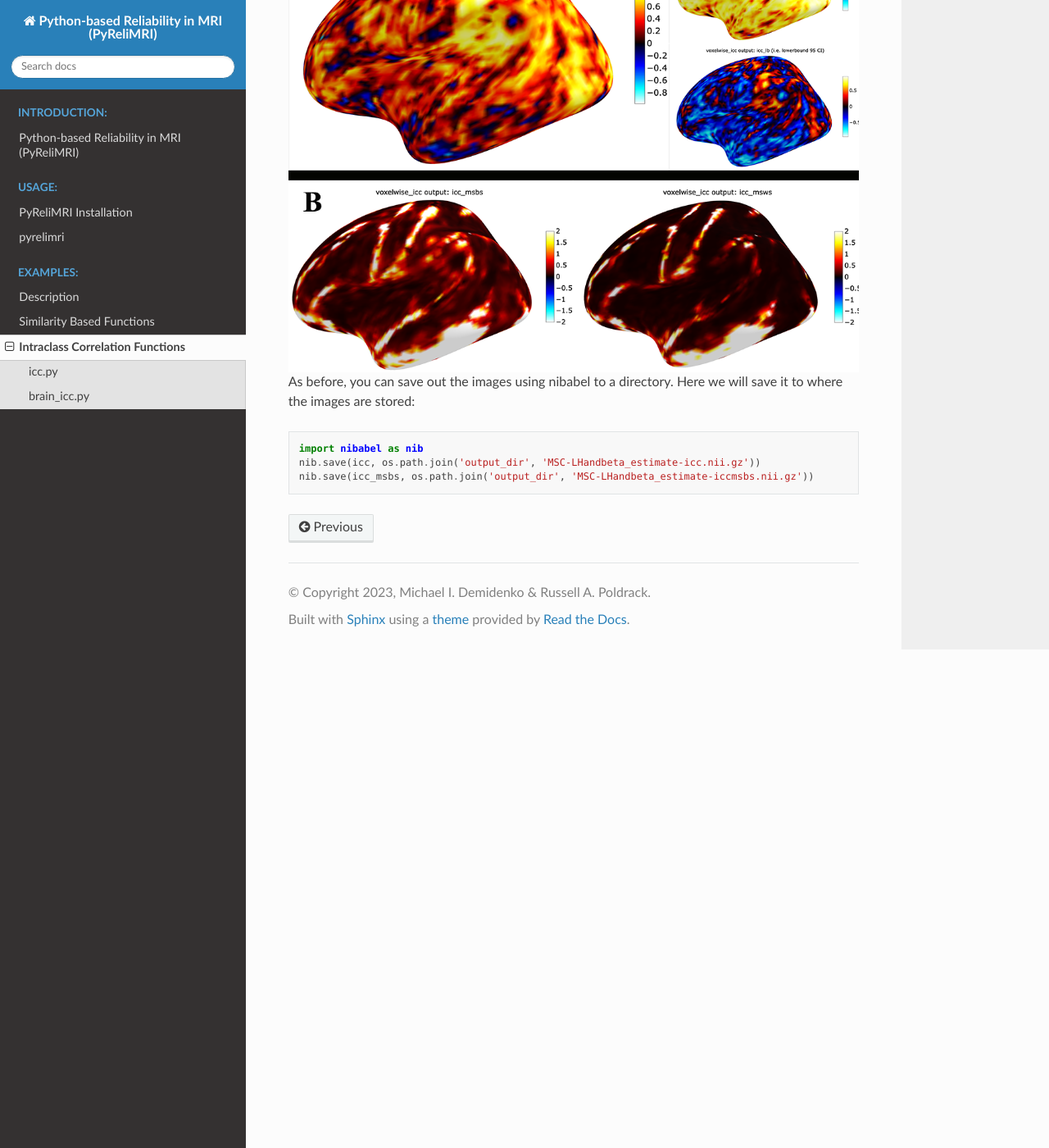
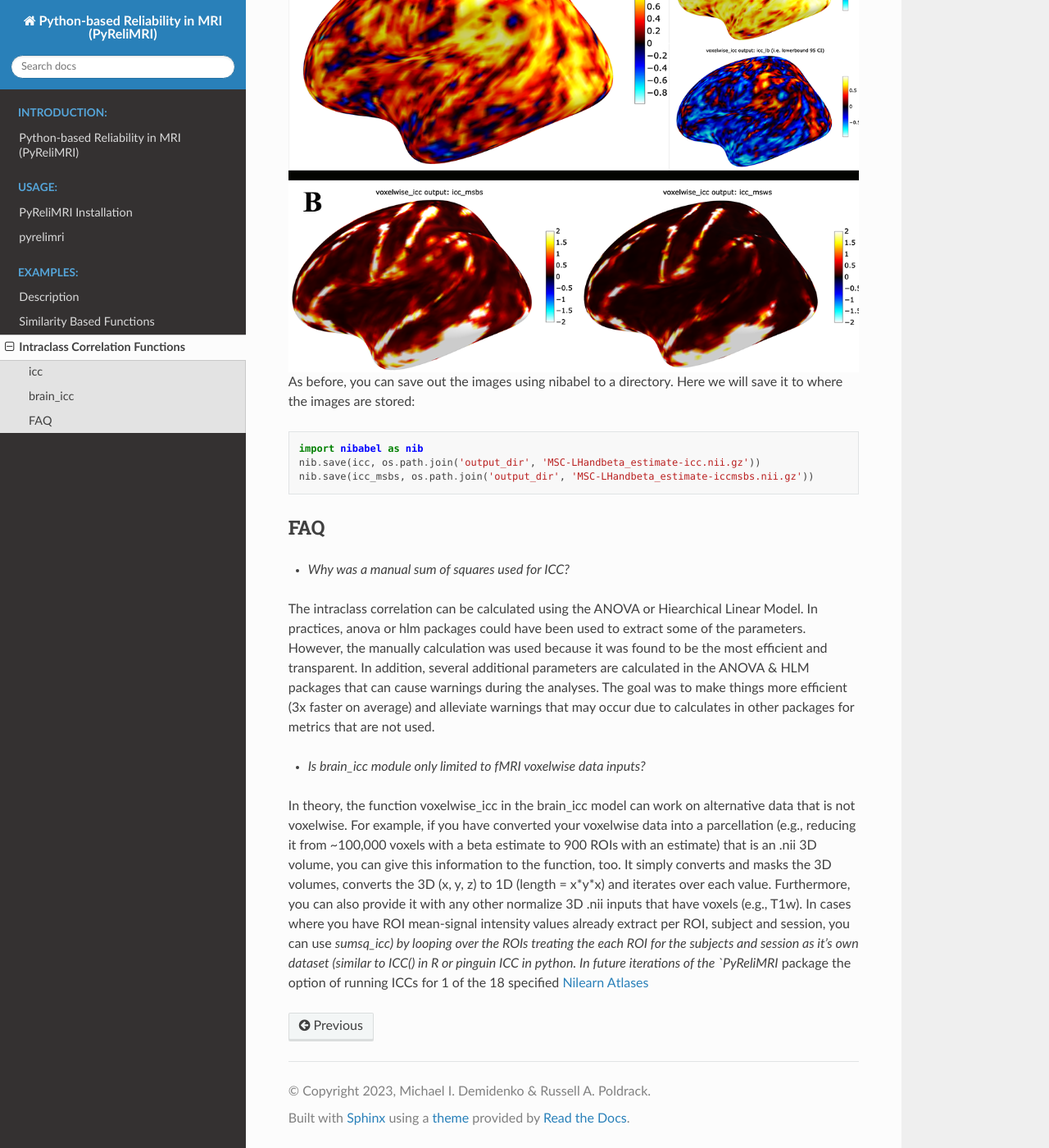
Before and after one commit to demidenm/PyReliMRI, a Sphinx documentation site: the page built from docs/icc_funcs.rst, in a window 1280 px wide and 1400 px high, scrolled down 7786 px. Shown: the whole window at 82% size. Built offline with Sphinx 7.4.7 and the Read the Docs theme 2.0.0, drawn with Linux system fonts in a browser that asks for light colours; some of the changed text lies outside the part shown.

Commit message:
rev readthedocs

```diff
--- a/docs/icc_funcs.rst
+++ b/docs/icc_funcs.rst
@@ -1,20 +1,20 @@
 Intraclass Correlation Functions
-=======================================
+================================
 
 The intraclass correlation (ICC) estimates are a complement to the similarity functions. The variability/similarity \
 in the data can be parsed in several ways. One can estimate home similar things are about a threshold (e.g., 1/0) or \
 how similarity specific continuous estimates are across subjects. The ICC is used for the latter here.
 
-Two components are described with some examples: The `icc.py` and `brain_icc.py`. The first is the manual estimation \
+Two components are described with some examples: The  `icc` and `brain_icc` modules. The first is the manual estimation \
 of the components of the ICC, such the the sum of (1) squared total,  the sum of (2) squared within, (3) sum of squared between \
-their associated mean sums of squared (which is 1-3 divided by the degrees of freedom) in `icc.py`. Then, the next step is to \
-calculate these values on a voxel-by-voxel basis (or if you wanted to, ROI by ROI) using `brain.py`.
+their associated mean sums of squared (which is 1-3 divided by the degrees of freedom) in `icc` module. Then, the next step is to \
+calculate these values on a voxel-by-voxel basis (or if you wanted to, ROI by ROI) using `brain` module.
 
 
-icc.py
-------
+icc
+---
 
-While `icc.py` is within the package for MRI reliability, it can still be used to calculate different values on dataframes. \
+While `icc` is within the package for MRI reliability, it can still be used to calculate different values on dataframes. \
 Below will describe the different components and use `seaborns.anagrams <https://github.com/mwaskom/seaborn-data/blob/master/anagrams.csv>`_ \
 as the example for each of these.
 
@@ -196,11 +196,11 @@
     - `icc3_msbs`: Mean Squared Between Subject Variance using for ICC estimate
     - `icc3_msws`: Mean Squared Within Subject Variance used for ICC estimate
 
-brain_icc.py
-------------
+brain_icc
+---------
 
-The `brain_icc.py` is, for a lack for better words, a big wrapper for for the `icc.py`. \
-In short, the `voxelwise_icc` function within `brain_icc.py` calculates the ICC for 3D nifti brain images \
+The `brain_icc` module is, for a lack for better words, a big wrapper for for the `icc` module. \
+In short, the `voxelwise_icc` function within the `brain_icc` modules calculates the ICC for 3D nifti brain images \
 across subjects and sessions on a voxel-by-voxel basis. Here are the steps it uses:
 
     - The function takes in the paths to the 3D nifti brain images for each session, the path to the nifti mask object, and the ICC type to be calculated.
@@ -300,7 +300,7 @@
 
 
 Now that our data is loaded, we specify the session paths (recall, Nilearn saves the paths to the images on your computer) \
-and then we will provide this information to `voxelwise_icc` within `brain.py`
+and then we will provide this information to `voxelwise_icc` within `brain`
 
 
 .. code-block:: python
@@ -360,3 +360,28 @@
     import nibabel as nib
     nib.save(icc, os.path.join('output_dir', 'MSC-LHandbeta_estimate-icc.nii.gz'))
     nib.save(icc_msbs, os.path.join('output_dir', 'MSC-LHandbeta_estimate-iccmsbs.nii.gz'))
+
+
+FAQ
+---
+
+* `Why was a manual sum of squares used for ICC?` \
+
+The intraclass correlation can be calculated using the ANOVA or Hiearchical Linear Model. In practices, anova or hlm \
+packages could have been used to extract some of the parameters. However, the manually calculation was used because it was \
+found to be the most efficient and transparent. In addition, several additional parameters are calculated in the ANOVA & \
+HLM packages that can cause warnings during the analyses. The goal was to make things more efficient (3x faster on average) \
+and alleviate warnings that may occur due to calculates in other packages for metrics that are not used.
+
+* `Is brain_icc module only limited to fMRI voxelwise data inputs?` \
+
+In theory, the function voxelwise_icc in the brain_icc model can work on alternative data that is not voxelwise. For example, \
+if you have converted your voxelwise data into a parcellation (e.g., reducing it from ~100,000 voxels with a beta estimate \
+to 900 ROIs with an estimate) that is an .nii 3D volume, you can give this information to the function, too. It simply converts \
+and masks the 3D volumes, converts the 3D (x, y, z) to 1D (length = x*y*x) and iterates over each value. Furthermore, you can \
+also provide it with any other normalize 3D .nii inputs that have voxels (e.g., T1w).
+In cases where you have ROI mean-signal intensity values already extract per ROI, subject and session, you can use `sumsq_icc) \
+by looping over the ROIs treating the each ROI for the subjects and session as it's own dataset (similar to ICC() in R or pinguin ICC \
+in python.
+In future iterations of the `PyReliMRI` package the option of running ICCs for 1 of the 18 specified \
+`Nilearn Atlases <https://nilearn.github.io/dev/modules/datasets.html>`_
--- a/docs/introduction.rst
+++ b/docs/introduction.rst
@@ -41,17 +41,17 @@
      - Inputs
      - Purpose
 
-   * - brain_icc.py
+   * - brain_icc
      - voxelwise_icc
      - **REQUIRED:** Paths to 3D NifTi session 1, paths to 3D NifTi session 2, path to 3D NifTi brain mask  **OPTIONAL:** paths to 3D NifTi session 3 and ICC type (icc_type; default = 'icc_3', options include: 'icc_3', 'icc_2', 'icc_1')
      - Calculates and returns intraclass correlation (e.g., ICC(1), ICC(2,1), or ICC(3,1) for 3D volumes across 1+ sessions, returning five 3D volumes reflecting the ICC estimate, the 95% lowerbound for ICC estimate, 95% upperbound for ICC estimate, mean squared error between subjects, mean squared error within subjects)
 
-   * - icc.py
+   * - icc
      - sumsq_total, sumsq, sumsq_btwn, icc_confint, sumsq_icc
      - **REQUIRED:** Panda long dataframe with a subject variable (sub_var), session variable (sess_var), the scores (value_var) and the icc type (icc_type; default = 'icc_3', options include: 'icc_3', 'icc_2', 'icc_1')
      - Calculates different components used in calculating the ICC estimate (e.g., ICC([1], ICC([2,1], or ICC[3,1]), 95% lowerbound and 95% upperbound for ICC, mean between subject variance and mean within-subject variance
 
-   * - similarity.py
+   * - similarity
      - image_similarity,permute_images
      - **REQUIRED:** Path to 3D NifTi imgfile1, Path to 3D NifTi imgfile2 **OPTIONAL:** Path to a NifTi mask, threshold level (thresh) on the images, Type (similarity_type) of image similarity coefficient (default = 'dice', options include: 'dice', 'jaccard', 'tetrachoric')
      - Calculates and returns the similarity between two images. Permute multiple images calculates similarity coefficient between all possible image pairs and returns a dataframe.
```
Also changed, not shown: docs/similarity_funcs.rst (+8 -7 lines), docs/usage.rst (+13 -13 lines).
